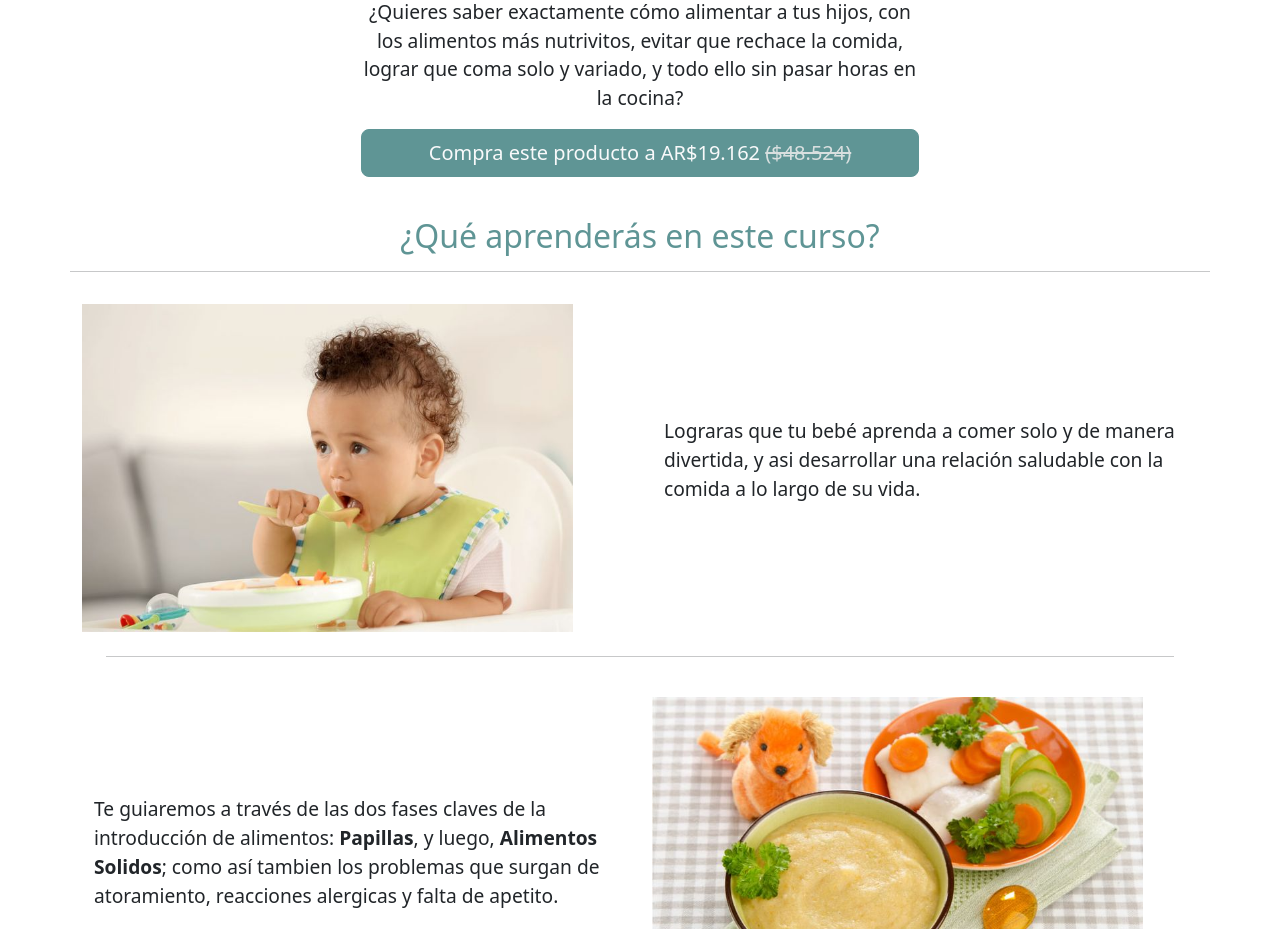
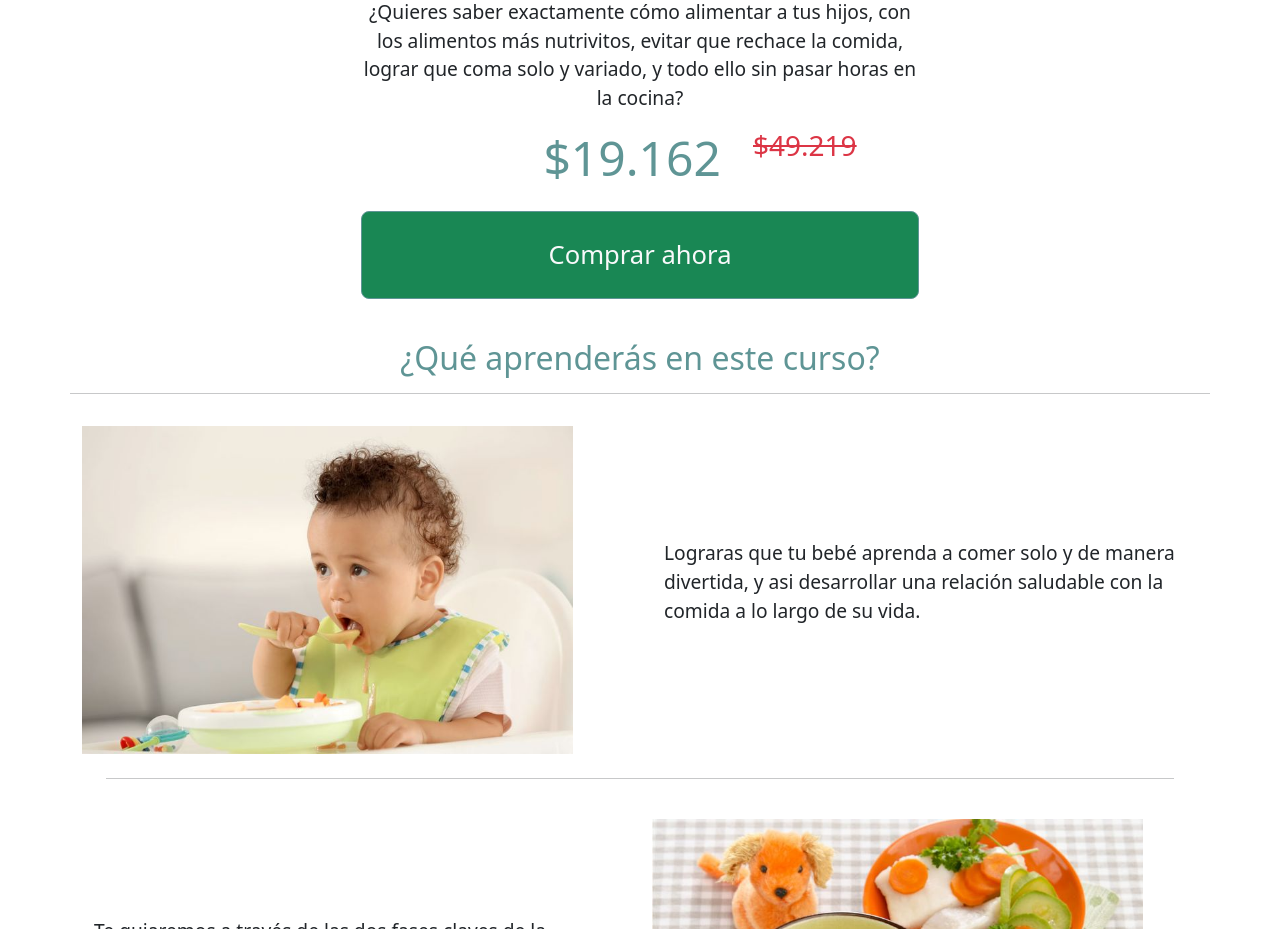
Before and after one commit to NachoXS15/babyTips-Site, a React (Vite) app: page / in a window 1280 px wide. Shown: the part 1220-2149 px from the top of the page. Built offline with nearby package versions, Linux system fonts and the light colour scheme.

Commit message:
fixed visual bugs

```diff
--- a/src/components/Degree.jsx
+++ b/src/components/Degree.jsx
@@ -9,7 +9,7 @@ export default function Degree() {
             ¡Compra este curso y accederas al certificado!
         </h2>
         <div className='d-flex justify-content-around'>
-            <img src={certificado} style={{width: '110%'}} alt="" />
+            <img src={certificado} style={{width: '90%'}} alt="" />
         </div>
         <Button
                     variant="primary"
--- a/src/components/Product.jsx
+++ b/src/components/Product.jsx
@@ -1,6 +1,7 @@
 import React from "react";
 import Guia from "../assets/bg/guia.jpg";
 import { Button } from "react-bootstrap";
+import "../styles/style.css"
 export default function Product() {
     return (
         <div className="container text-md-start" id="guia">
@@ -18,14 +19,19 @@ export default function Product() {
                     lograr que coma solo y variado, y todo ello sin pasar horas
                     en la cocina?
                 </p>
+                <div className="d-flex justify-content-center mb-3 text-primary" style={{gap:'2em'}}>
+                    <h1 className="text-center " style={{fontSize: '3em', marginLeft: '2.5em'}}>$19.162</h1>
+                    <h3 style={{textDecoration: 'line-through'}} className="text-danger">$49.219</h3>
+                </div>
                 <Button
-                    variant="primary"
+
                     size="lg"
                     href="https://go.hotmart.com/A87250455A?ap=fd02"
                     target="_blank"
-                    className="w-100 text-light"
+                    className="w-100 text-light p-4"
+                    style={{background: '#198754', fontSize: '1.6em'}}
                 >
-                    Compra este producto a AR$19.162 <span className="text-secondary" style={{textDecoration: 'line-through'}}>($48.524)</span>
+                    Comprar ahora
                 </Button>
             </div>
         </div>
```
Also changed, not shown: src/styles/style.css.
